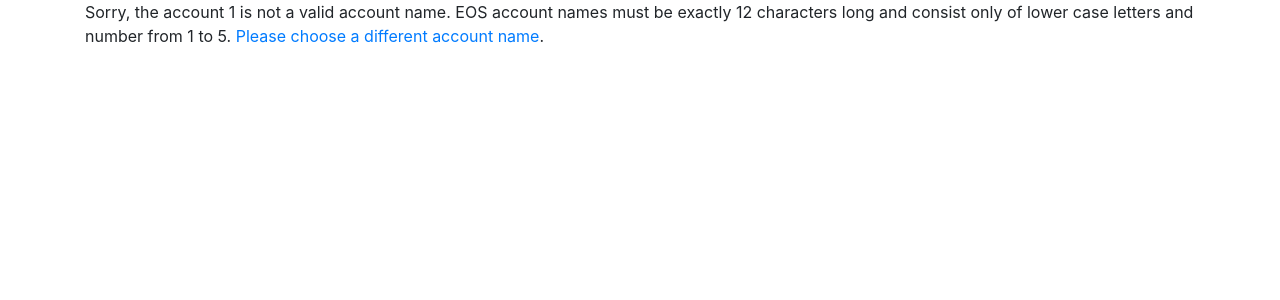
After one commit to angelol/eos_account_creator, a Django app: page /account_name_invalid/1/ in a window 1280 px wide. The commit adds this page. Shown: the top 300 px of the page. Run offline with Django 3.2, Linux system fonts and the light colour scheme; some libraries are stand-ins or nearby versions.

Commit message:
better validation

```diff
--- /dev/null
+++ b/buy/templates/buy/account_name_invalid.html
@@ -0,0 +1,9 @@
+{% extends "buy/base.html" %}
+{% load static %}
+
+		{% block head %}
+		 	{{block.super}}
+		{% endblock %}
+	{% block body %}
+	Sorry, the account {{account_name}} is not a valid account name. EOS account names must be exactly 12 characters long and consist only of lower case letters and number from 1 to 5. <a href="/choose/">Please choose a different account name</a>.
+	{% endblock %}
--- a/buy/templates/buy/purchase.html
+++ b/buy/templates/buy/purchase.html
@@ -26,4 +26,5 @@ We accept Bitcoin, Bitcoin Cash, Ethereum and Litecoin. When clicking the button
 </form>
 
 	</div>
+	Need help? If you have any questions, please visit our <a href="https://t.me/eos_account_creator">telegram group</a>.
 	{% endblock %}
--- a/buy/view_helper.py
+++ b/buy/view_helper.py
@@ -4,6 +4,7 @@ from django.shortcuts import redirect
 from buy.models import Purchase, PriceData
 import eosapi
 import uuid
+import re
 
 def set_uuid(request):
     if not request.session.get('uuid'):
@@ -29,6 +30,9 @@ def require_public_key(func):
         return redirect("/keys/")
     return inner
 
+def is_valid_account_name(account_name):
+    return re.match("^([a-z1-5]){12}$", account_name)
+
 def is_eos_account_available(account_name):
     c = eosapi.Client(nodes=settings.EOS_API_NODES)
     try:
--- a/buy/views.py
+++ b/buy/views.py
@@ -29,6 +29,8 @@ def choose(request):
 def submit_account_name(request):
     account_name = request.POST['account_name']
     # test if valid eos account name
+    if not is_valid_account_name(account_name):
+        return redirect('account_name_invalid', account_name=account_name)
 
     # check if eos account name is still free
     if not is_eos_account_available(account_name):
--- a/eos_accounts/urls.py
+++ b/eos_accounts/urls.py
@@ -28,6 +28,8 @@ urlpatterns = [
     path('buy_action/', buy_action, name='buy_action'),
     path('webhook/', webhook, name='webhook'),
     path('account_not_available/<account_name>/', TemplateView.as_view(template_name='buy/account_not_available.html'), name="account_not_available"),
+    path('account_name_invalid/<account_name>/', TemplateView.as_view(template_name='buy/account_name_invalid.html'), name="account_name_invalid"),
+
 
     path('success/', success, name='success'),
     path('check_progress/', check_progress, name='check_progress'),
```
